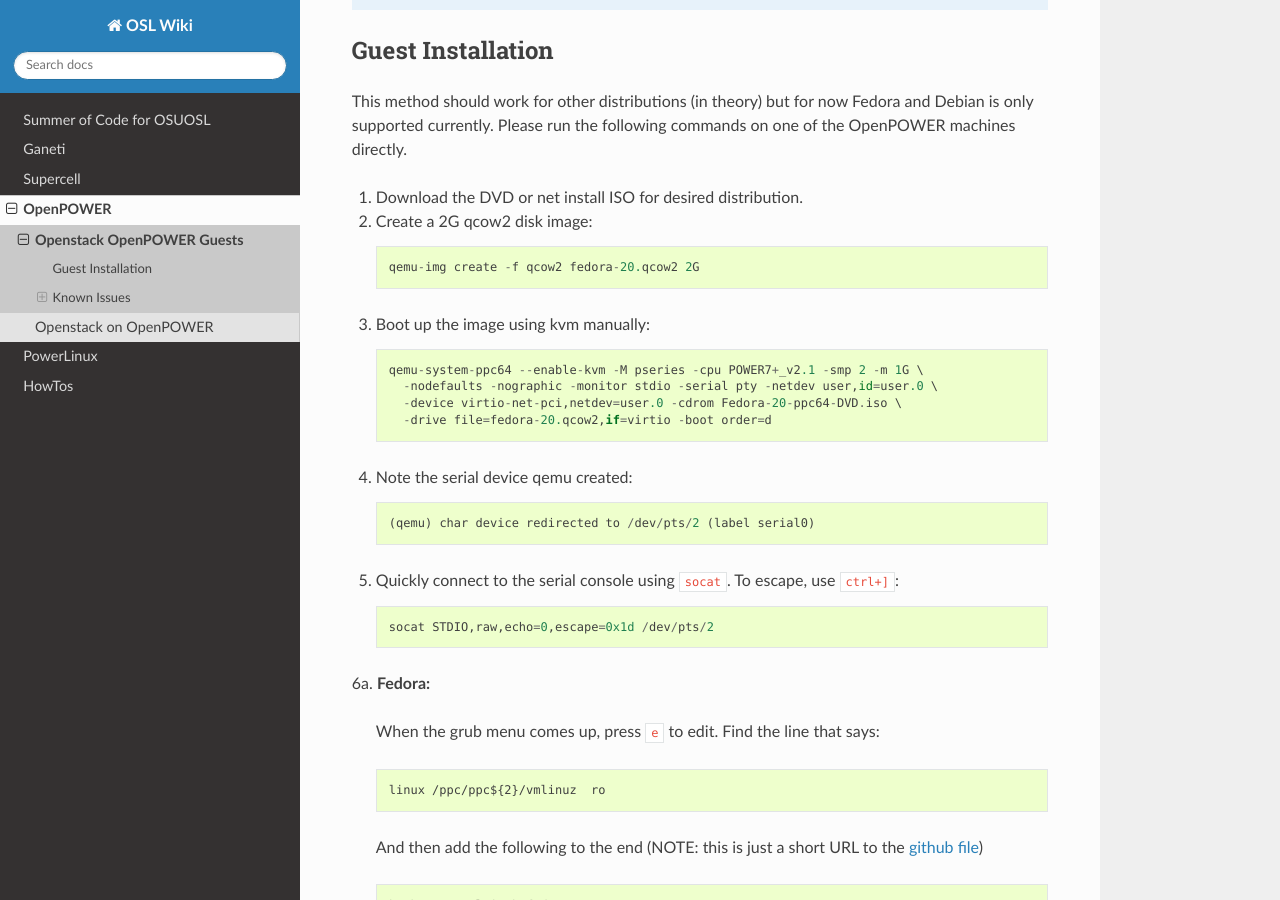
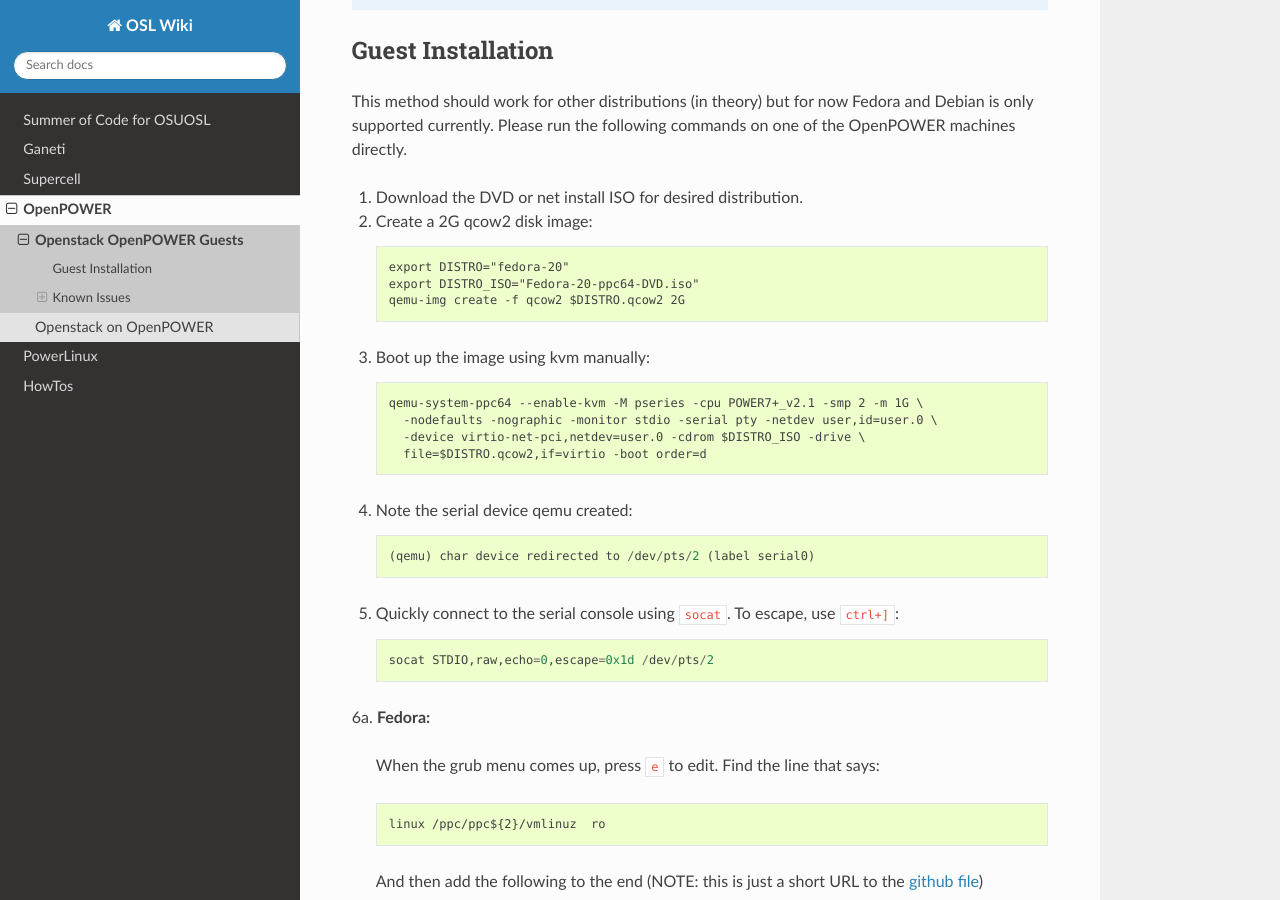
Before and after one commit to osuosl/wiki, a Sphinx documentation site: the page built from source/openpower/guests.rst, in a window 1280 px wide and 900 px high, scrolled down 395 px. Built offline with Sphinx 7.4.7 and the Read the Docs theme 2.0.0, drawn with Linux system fonts in a browser that asks for light colours; some of the changed text lies outside the part shown.

Commit message:
Use variables to make it easier to use

```diff
--- a/source/openpower/guests.rst
+++ b/source/openpower/guests.rst
@@ -27,14 +27,16 @@ of the OpenPOWER machines directly.
 1. Download the DVD or net install ISO for desired distribution.
 2. Create a 2G qcow2 disk image::
 
-    qemu-img create -f qcow2 fedora-20.qcow2 2G
+    export DISTRO="fedora-20"
+    export DISTRO_ISO="Fedora-20-ppc64-DVD.iso"
+    qemu-img create -f qcow2 $DISTRO.qcow2 2G
 
 3. Boot up the image using kvm manually::
 
     qemu-system-ppc64 --enable-kvm -M pseries -cpu POWER7+_v2.1 -smp 2 -m 1G \
       -nodefaults -nographic -monitor stdio -serial pty -netdev user,id=user.0 \
-      -device virtio-net-pci,netdev=user.0 -cdrom Fedora-20-ppc64-DVD.iso \
-      -drive file=fedora-20.qcow2,if=virtio -boot order=d
+      -device virtio-net-pci,netdev=user.0 -cdrom $DISTRO_ISO -drive \
+      file=$DISTRO.qcow2,if=virtio -boot order=d
 
 4. Note the serial device qemu created::
 
@@ -107,10 +109,10 @@ of the OpenPOWER machines directly.
 
 11. Compress and import image into Openstack::
 
-      qemu-img convert -O qcow2 -c fedora-20.qcow2 fedora-20-compressed.qcow2
+      qemu-img convert -O qcow2 -c $DISTRO.qcow2 $DISTRO-compressed.qcow2
       source keystonerc_admin
-      glance image-create --name fedora20 --disk-format=qcow2 \
-        --container-format=bare < fedora-20-compressed.qcow2
+      glance image-create --name $DISTRO --disk-format=qcow2 \
+        --container-format=bare < $DISTRO-compressed.qcow2
 
 Known Issues
 ------------
```
